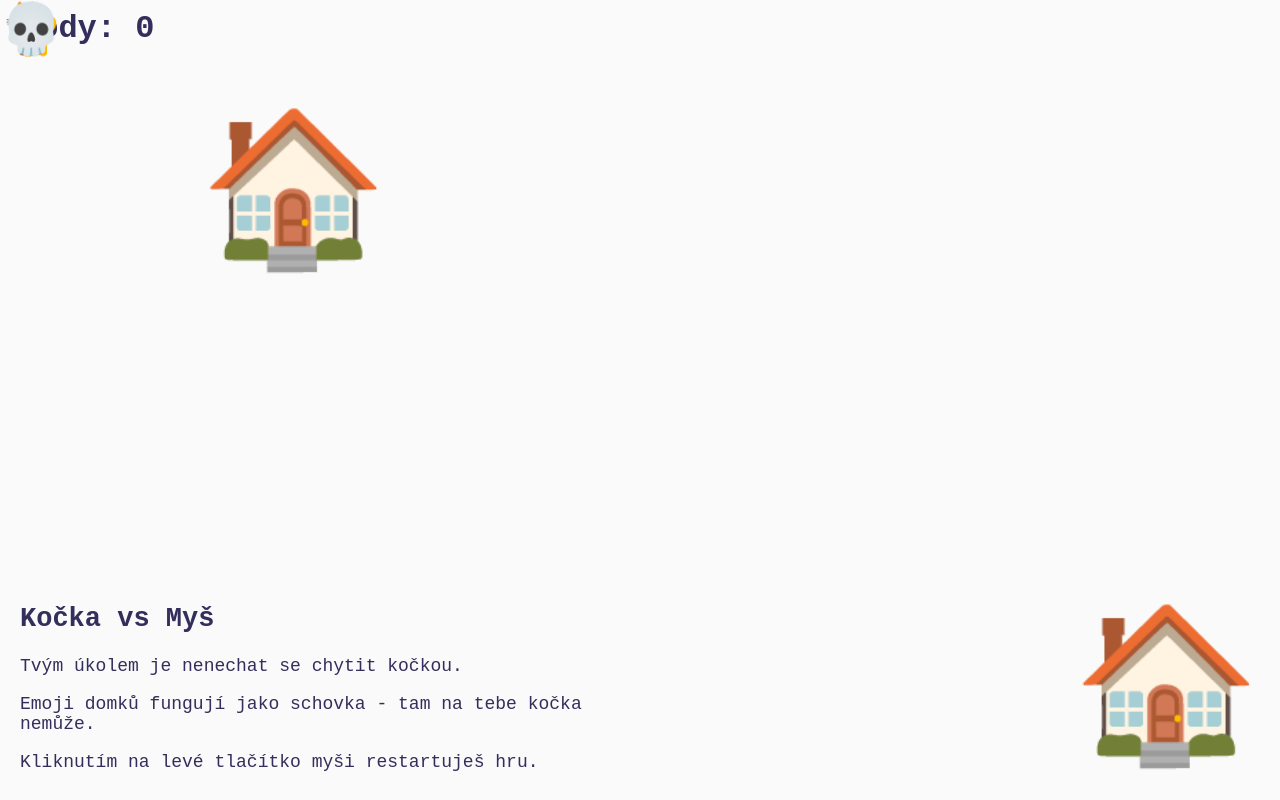
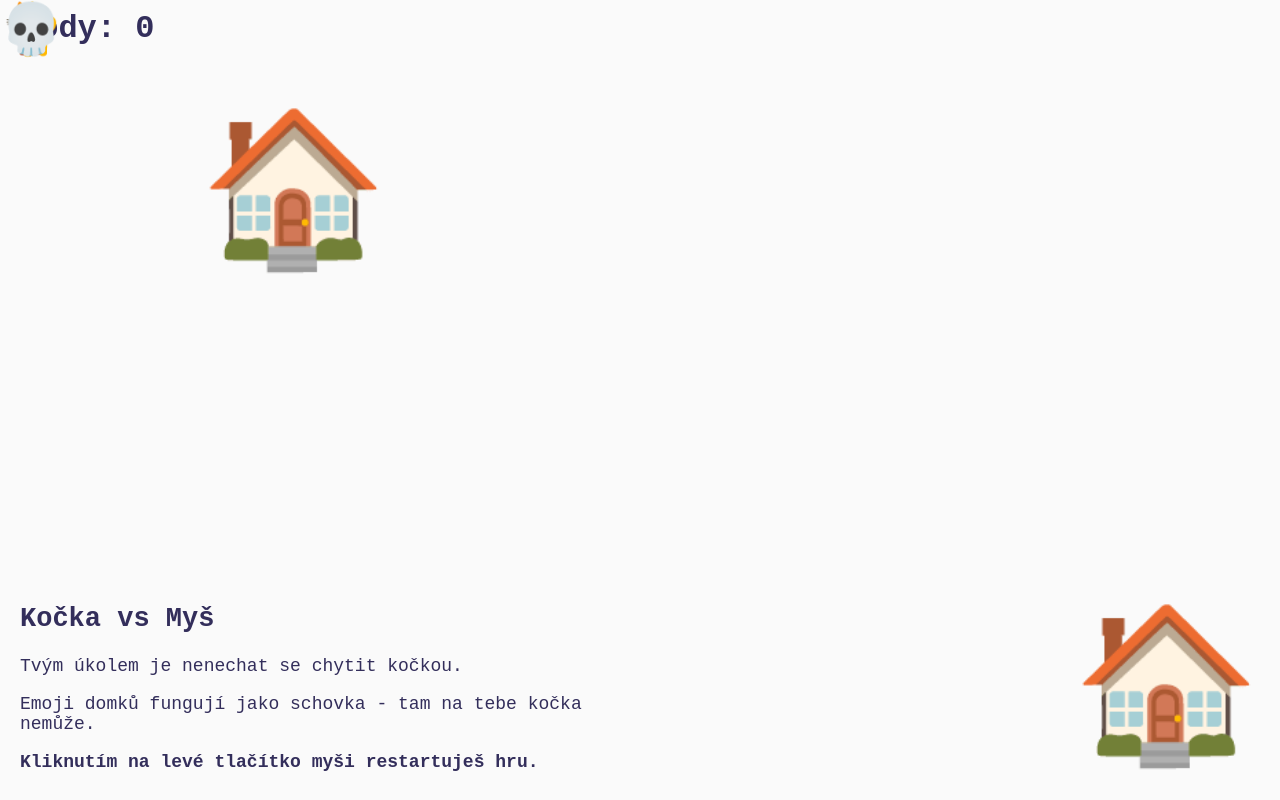
Before and after one commit to barboravasickova/kocka-vs-mys-hra, a plain HTML site: page index.html in a window 1280 px wide. Drawn offline with Linux system fonts and the light colour scheme.

Commit message:
Update style.css

```diff
--- a/style.css
+++ b/style.css
@@ -48,6 +48,6 @@ body {
     max-width: 50%;
 }
 
-.bold {
+#bold {
   font-weight: bold;
 }
```
